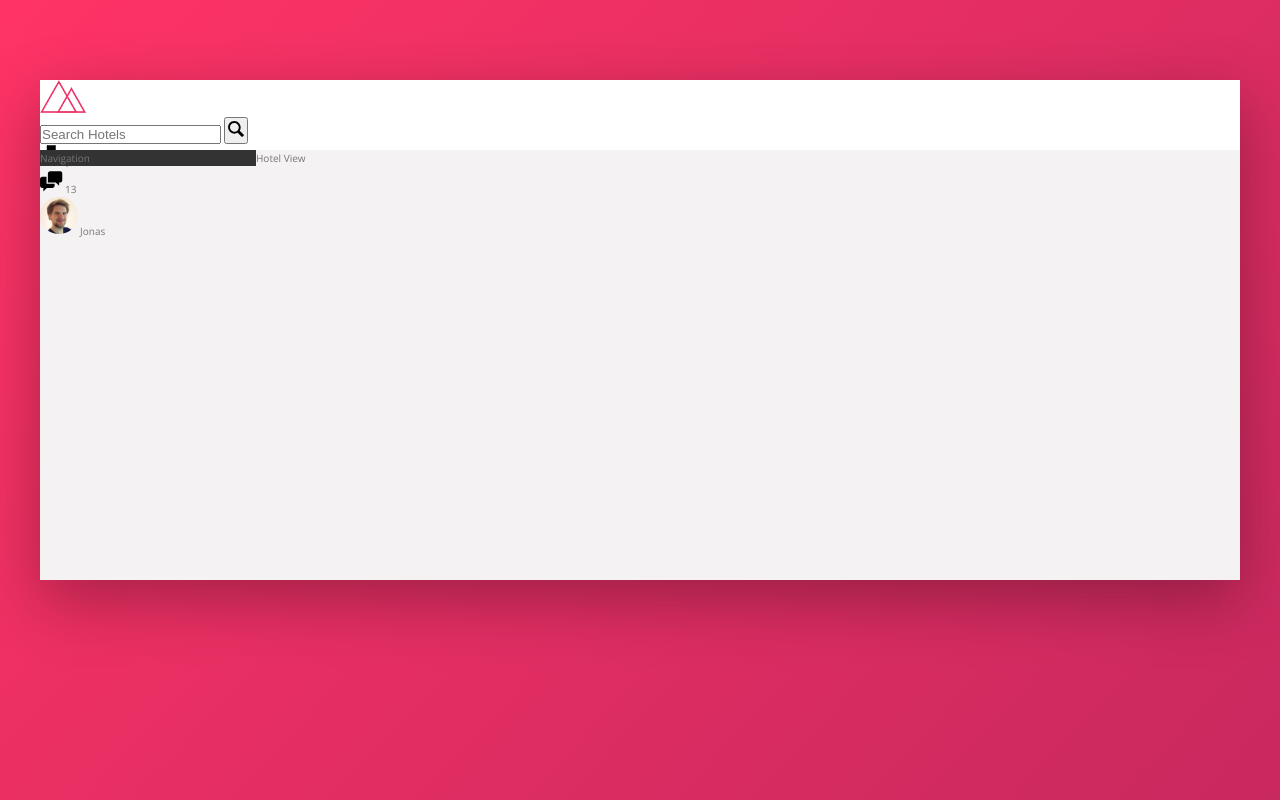
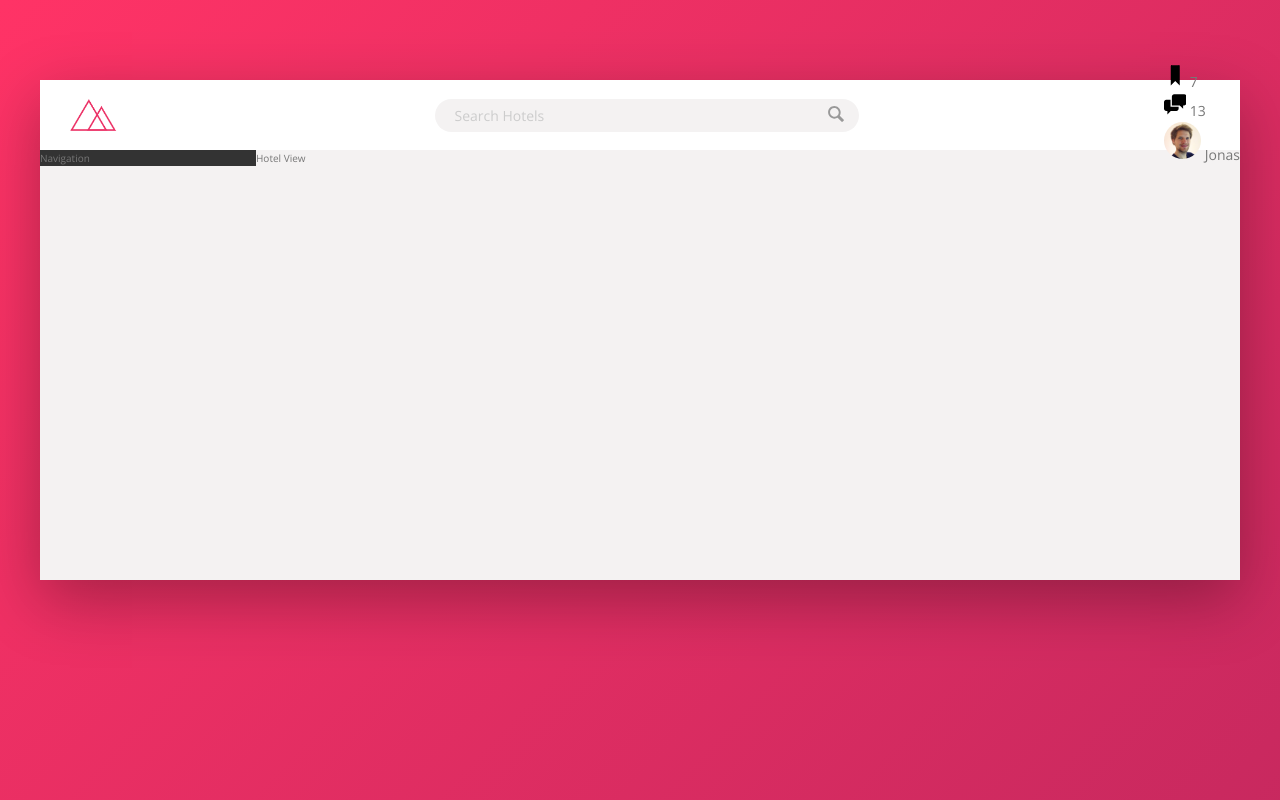
Before and after one commit to Kozlvign/Project-1, a website: page index.html in a window 1280 px wide. Shown: the top 800 px of the page. Drawn offline with nearby package versions, Linux system fonts and the light colour scheme.

Commit message:
Changes in the layout and components (Coffee  Break)
In components, my main priority was to make some changes into the input part of the project, to make it look more modern and authentic.

In layout, was added modifications in font and flex.

```diff
--- a/sass/_components.scss
+++ b/sass/_components.scss
@@ -2,23 +2,65 @@
 // LOGO
 .logo {
     height: 3.25rem;
+    margin-left: 3rem;
 }
 
 ///////////////////////////////////////
 // SEARCH
 
 .search {
+    flex: 0 0 40%;
+
+    display: flex;
+    align-items: center;
+    justify-content: center;
+
     &__input {
+        font-family: inherit;
+        font-size: inherit;
+        color: inherit;
+        background-color: $--grey-light-2;
+        border: none;
+        padding: .7rem 2rem;
+        border-radius: 100px;
+        width: 80%;
+        transition: all .2s;
+        margin-right: -3.25rem;
 
+        &:focus {
+            outline: none;
+            width: 100%;
+            background-color: $--grey-light-3;
+        }
+
+        &::-webkit-input-placeholder {
+            font-weight: 100;
+            color: $--grey-light-4;
+        }
+    }
+
+    &__input:focus + &__button {
+        background-color: $--grey-light-3;
     }
 
     &__button {
+        border: none;
+        background-color: $--grey-light-2;
 
+        &:focus {
+            outline: none;
+        }
+
+        &:active {
+            transform: translateY(2px);
+        }
     }
 
     &__icon {
         height: 2rem;
         width: 2rem;
+
+        fill: $--grey-dark-3;
     }
 }
 
--- a/sass/_layout.scss
+++ b/sass/_layout.scss
@@ -8,9 +8,14 @@
 }
 
 .header {
+    font-size: 1.4rem;
     height: 7rem;
     background-color: #fff;
     border-bottom: $--grey-light-2;
+
+    display: flex;
+    justify-content: space-between;
+    align-items: center;
 }
 
 .content {
```
Also changed, not shown: css/style.css, sass/main.scss (line endings or trailing spaces).
